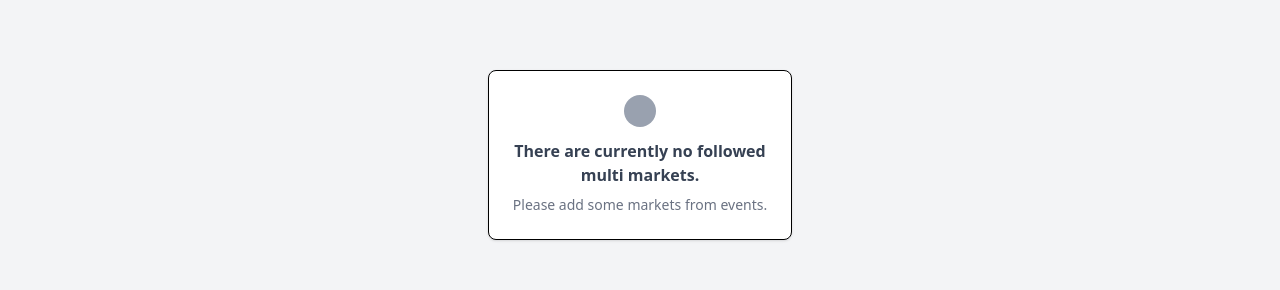
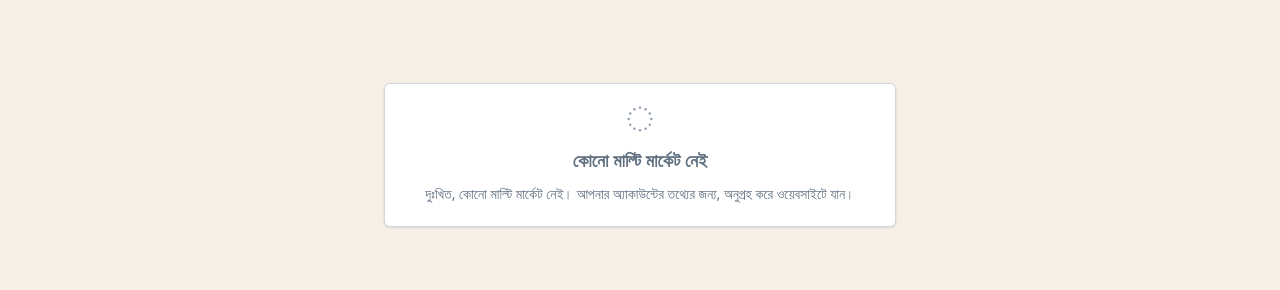
Before and after one commit to tariqjamal057/masterexch_frontend, a React (Vite) app: page /multi in a window 1280 px wide. Shown: the part 325-615 px from the top of the page. Built offline with nearby package versions, Linux system fonts and the light colour scheme.

Commit message:
add multi page

```diff
--- a/src/pages/Multi.jsx
+++ b/src/pages/Multi.jsx
@@ -1,19 +1,24 @@
 import React from "react";
+import { TbCircleDotted } from "react-icons/tb";
 
-const Multi = () => {
+const MultiMarketPage = () => {
   return (
-    <div className="flex justify-center items-center min-h-screen bg-gray-100">
-      <div className="bg-white border rounded-lg shadow p-6 text-center max-w-sm">
-        <div className="mb-3">
-          <div className="w-8 h-8 mx-auto rounded-full bg-gray-400"></div>
+    <div
+      className="min-h-screen flex justify-center items-center font-sans"
+      style={{ background: "#f5f1e8" }}
+    >
+      <div className="bg-white border border-gray-300 rounded-md w-[90%] max-w-lg text-center p-5 text-[#607080] shadow-sm">
+        <div className="flex justify-center mb-3">
+            <TbCircleDotted className="w-[30px] h-[30px] text-[#94a0ad]" />
         </div>
-        <h2 className="font-semibold text-gray-700 mb-2">
-          There are currently no followed<br />multi markets.
-        </h2>
-        <p className="text-sm text-gray-500">Please add some markets from events.</p>
+        <h1 className="text-lg font-bold">কোনো মাল্টি মার্কেট নেই</h1>
+        <p className="mt-2 text-sm leading-6">
+          দুঃখিত, কোনো মাল্টি মার্কেট নেই। আপনার অ্যাকাউন্টের তথ্যের জন্য,
+          অনুগ্রহ করে ওয়েবসাইটে যান।
+        </p>
       </div>
     </div>
   );
 };
 
-export default Multi;
+export default MultiMarketPage;
```
